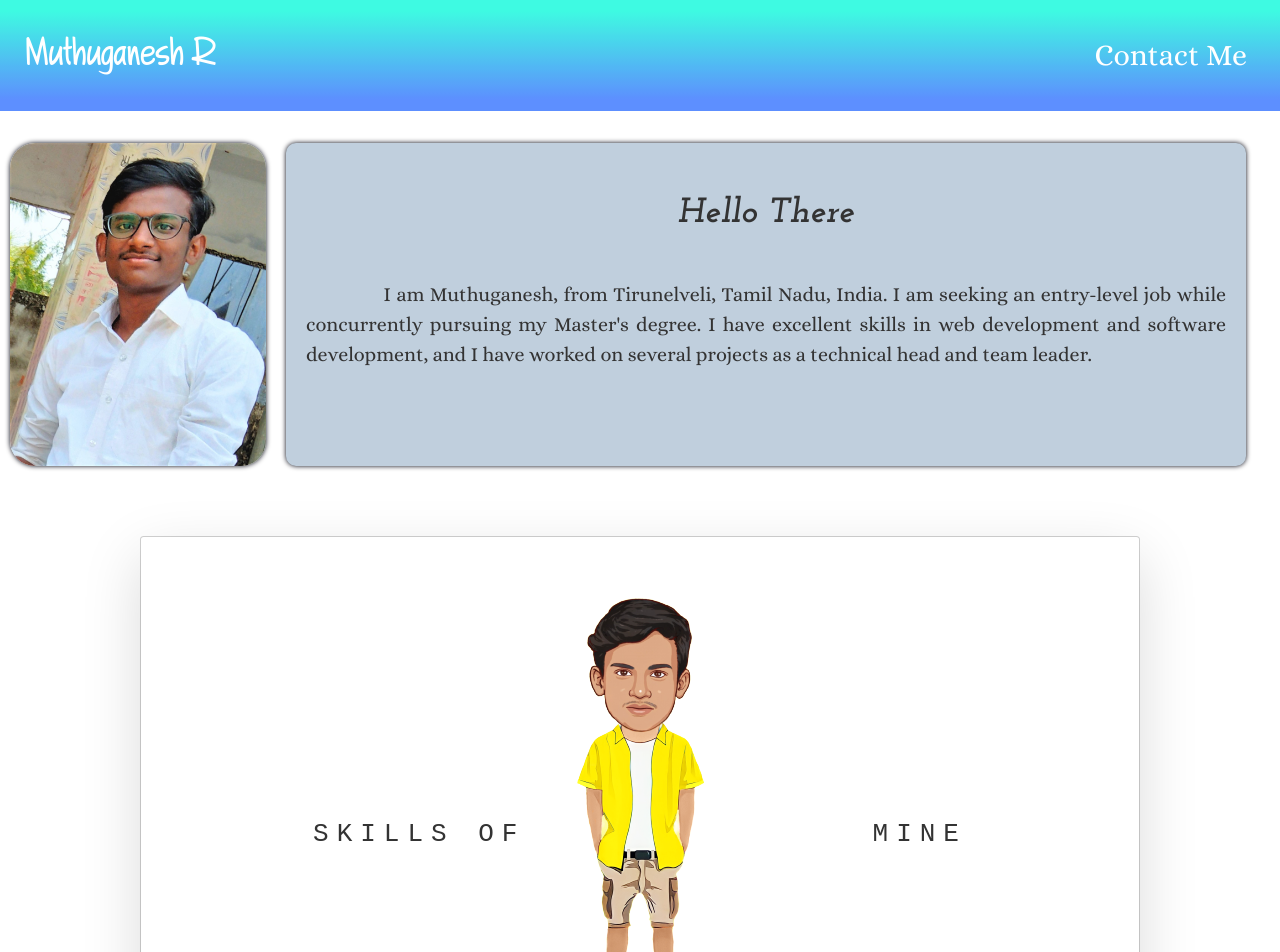
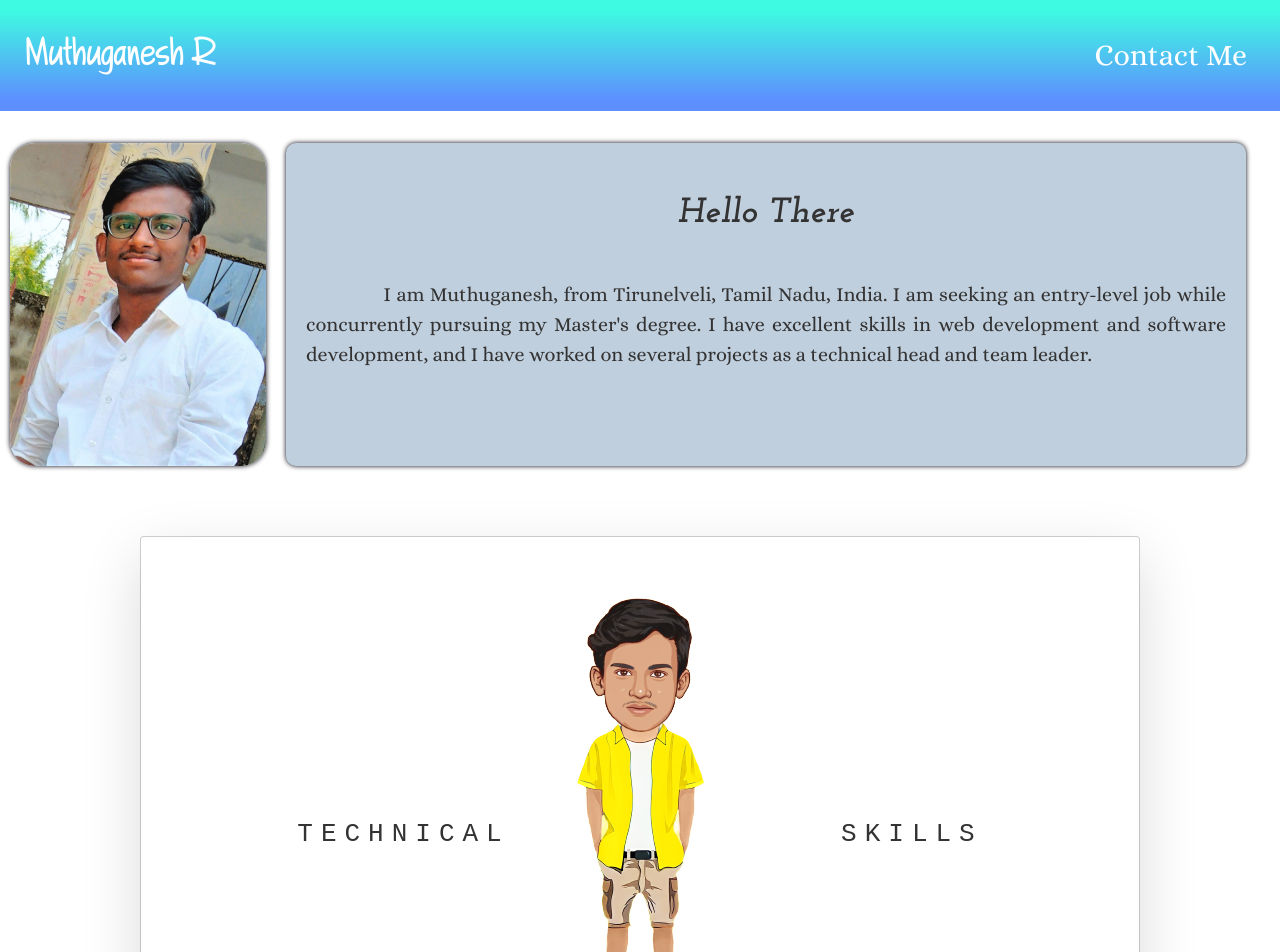
Before and after one commit to muthu12-sudo/Portfolio-MG, a React (Vite) app: page / in a window 1280 px wide. Shown: the top 952 px of the page. Built offline with nearby package versions, Linux system fonts and the light colour scheme.

Commit message:
Additional Changes

```diff
--- a/src/Contents/Skills.tsx
+++ b/src/Contents/Skills.tsx
@@ -26,8 +26,8 @@ export default function Skills() {
           <div className="card__side card__side--front">
             <div className="card__theme">
               <div className="card__theme-box">
-                <p className="card__subject">Skills of</p>
-                <p className="card__subject">Mine</p>
+                <p className="card__subject">technical</p>
+                <p className="card__subject"> skills</p>
               </div>
             </div>
           </div>
--- a/src/stylesheet.css
+++ b/src/stylesheet.css
@@ -129,6 +129,7 @@ html {
   padding: 4rem 2rem;
   background: url("/Ok.png") no-repeat;
   background-size: 200px;
+
   background-position: right;
 }
 .card__details ul {
```
